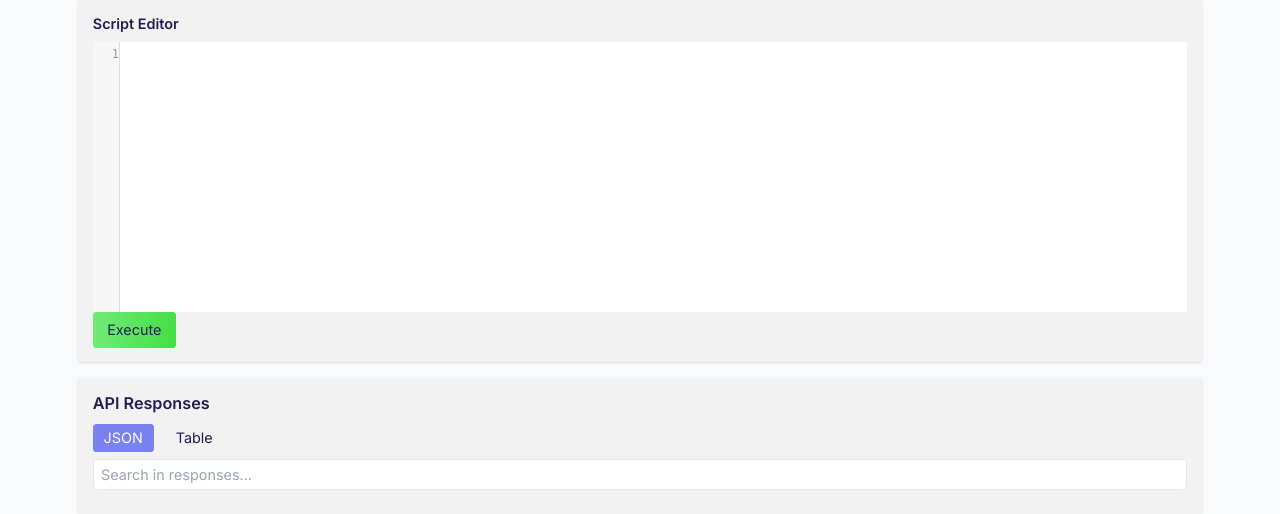
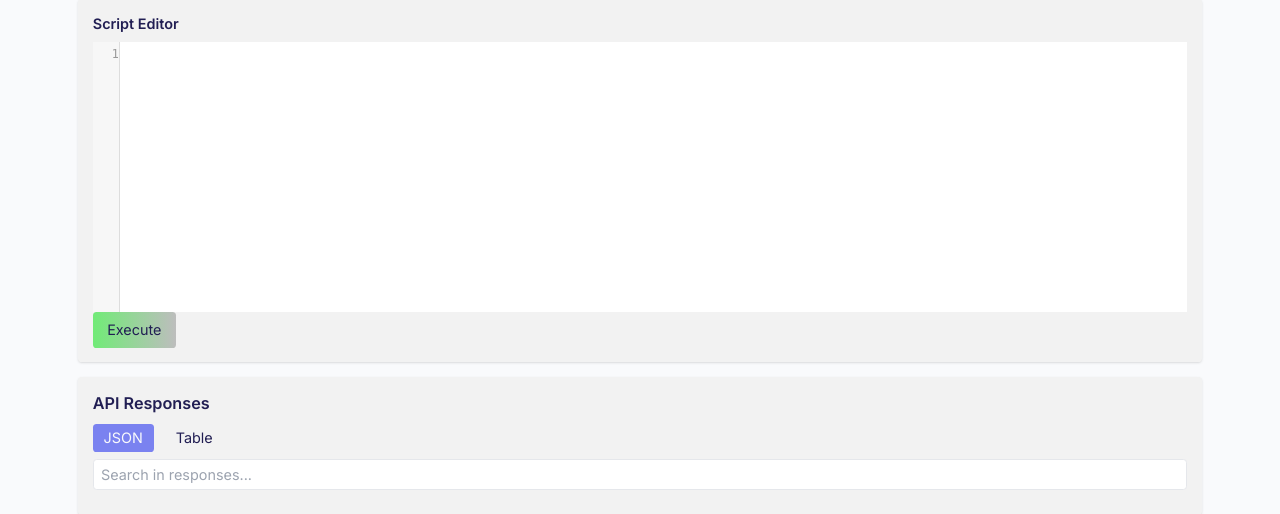
Before and after one commit to torosys/FlaskAPIManager, a Flask app: template templates/main.html in a window 1280 px wide. Shown: the part 898-1412 px from the top of the page. Run offline with Flask 3, Linux system fonts and the light colour scheme; the template is opened without the code that fills it: most values are stand-ins (such as "Sample title", 1, 10 or a date in 2020); some libraries are stand-ins or nearby versions.

Commit message:
Change hover button color to neutral

```diff
--- a/static/styles.css
+++ b/static/styles.css
@@ -3,7 +3,7 @@
     --secondary: #7a82f0;
     --background: #F9FAFC;
     --accent: #71eb77;
-    --hover-cta: #45dd45;
+    --hover-cta: #bdbdbd;
     --text-main: #211E53;
     --subtext: #e24e4e;
     --log-text: #1B1744;
```
